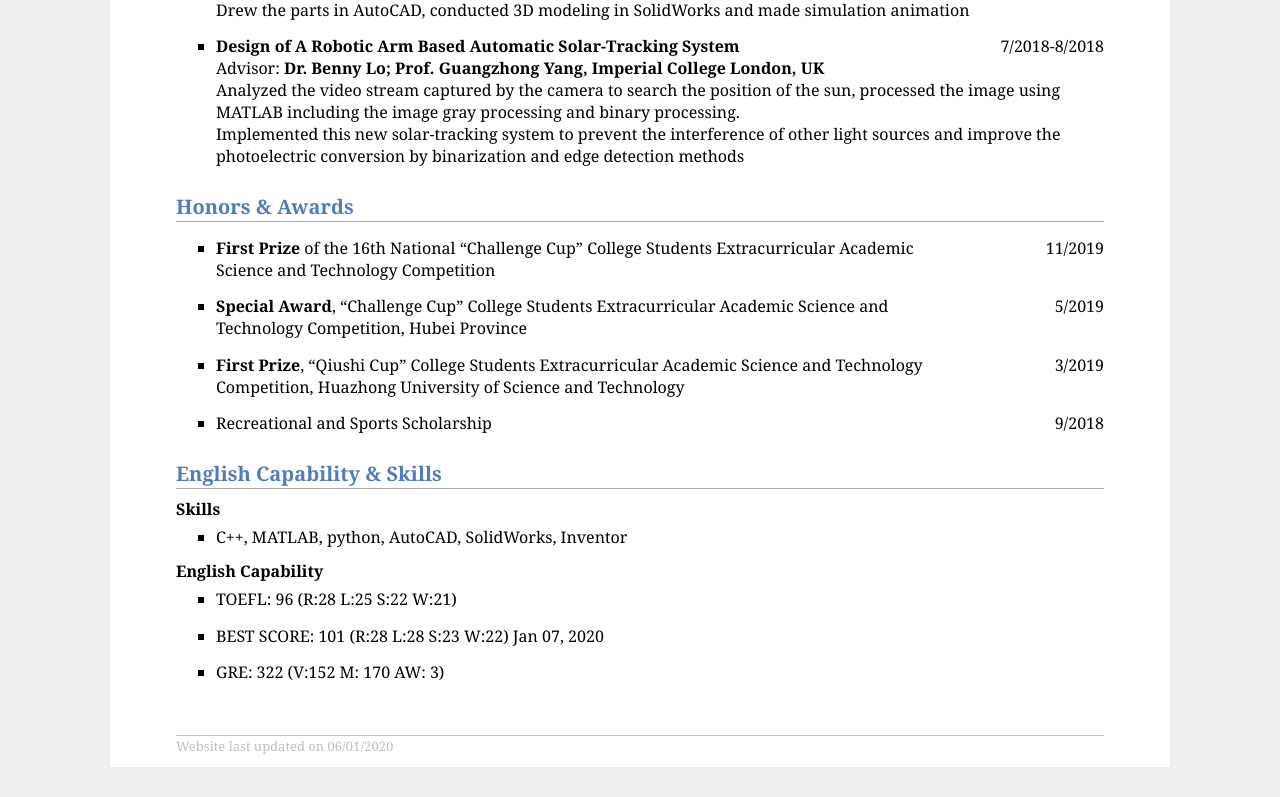
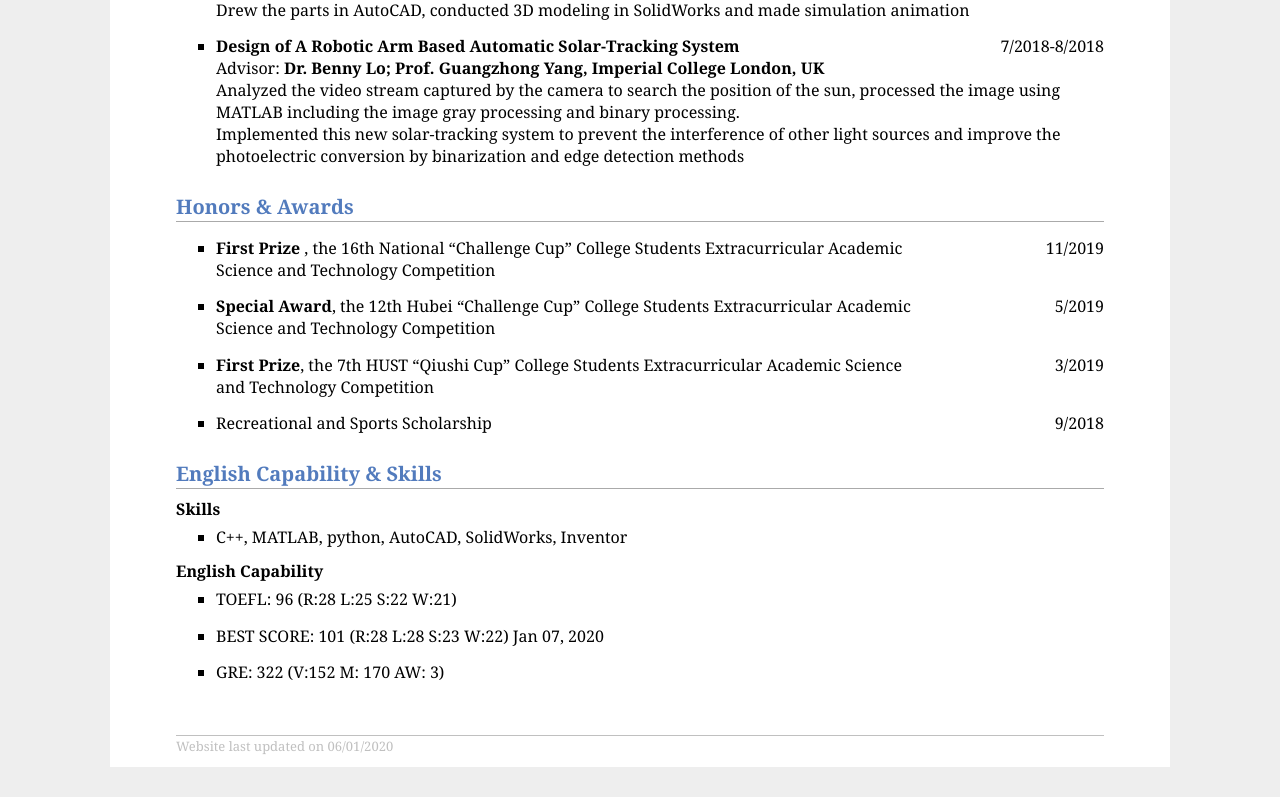
Before and after one commit to lucky-shen/yxshen.github.io, a plain HTML site: page index.html in a window 1280 px wide. Shown: the part 1332-2129 px from the top of the page. Drawn offline with Linux system fonts and the light colour scheme.

Commit message:
Update index.html

```diff
--- a/index.html
+++ b/index.html
@@ -167,15 +167,15 @@
     <h2>Honors & Awards</h2>
     <ul>
       <li>
-        <div style="float:left; text-align:left; width: 80%;"><strong>First Prize </strong>of the 16th National “Challenge Cup” College Students Extracurricular Academic Science and Technology Competition </div>
+        <div style="float:left; text-align:left; width: 80%;"><strong>First Prize </strong>, the 16th National “Challenge Cup” College Students Extracurricular Academic Science and Technology Competition </div>
         <div style="float:right; text-align:right">11/2019</div>
       </li><br>
       <li>
-        <div style="float:left; text-align:left; width: 80%;"><strong>Special Award</strong>, “Challenge Cup” College Students Extracurricular Academic Science and Technology Competition, Hubei Province</div>
+        <div style="float:left; text-align:left; width: 80%;"><strong>Special Award</strong>, the 12th Hubei “Challenge Cup” College Students Extracurricular Academic Science and Technology Competition</div>
         <div style="float:right; text-align:right">5/2019</div><br>
       </li><br>
       <li>
-        <div style="float:left; text-align:left; width: 80%;"><strong>First Prize</strong>, “Qiushi Cup” College Students Extracurricular Academic Science and Technology Competition, Huazhong University of Science and Technology</div>
+        <div style="float:left; text-align:left; width: 80%;"><strong>First Prize</strong>, the 7th HUST “Qiushi Cup” College Students Extracurricular Academic Science and Technology Competition</div>
         <div style="float:right; text-align:right">3/2019</div><br>
       </li><br>
       <li>
```
